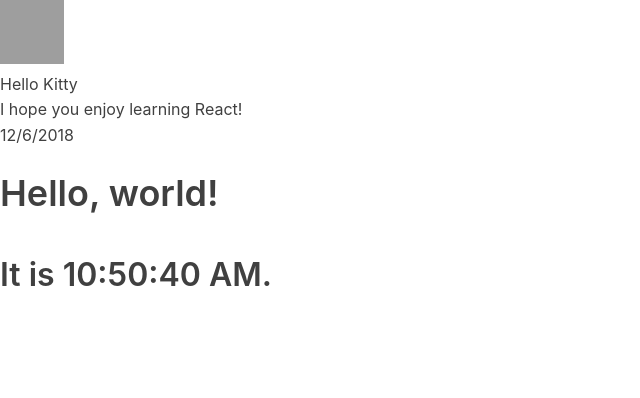
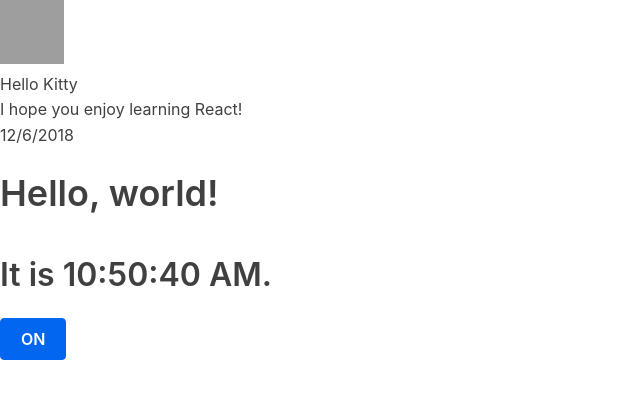
Before and after one commit to tanviraminbappy/my-react-app, a React (Create React App) app: page / in a window 1280 px wide. Shown: the top 398 px of the page, without its empty margins (0-640 px from the left). Built offline with nearby package versions, Linux system fonts and the light colour scheme; grey boxes are pictures that could not be loaded.

Commit message:
binding method

```diff
--- a/src/App.js
+++ b/src/App.js
@@ -1,4 +1,6 @@
 import React, {Component} from 'react';
+import Clock from './Clock';
+import Toggle from './Toggle';
 
 function formatDate(date) {
     return date.toLocaleDateString();
@@ -60,6 +62,7 @@
                 author = {comment.author}
             />
             <Clock/>
+            <Toggle/>
 
 
             </div>
@@ -69,36 +72,3 @@
 }
 
 export default App;
-
-class Clock extends React.Component {
-    constructor(props) {
-      super(props);
-      this.state = {date: new Date()};
-    }
-
-    componentDidMount() {
-      this.timerID = setInterval(
-        () => this.tick(),
-        1000
-      );
-    }
-
-    componentWillUnmount() {
-      clearInterval(this.timerID);
-    }
-
-    tick() {
-      this.setState({
-        date: new Date()
-      });
-    }
-
-    render() {
-      return (
-        <div>
-          <h1>Hello, world!</h1>
-          <h2>It is {this.state.date.toLocaleTimeString()}.</h2>
-        </div>
-      );
-    }
-  }
--- /dev/null
+++ b/src/Clock.js
@@ -0,0 +1,37 @@
+import React, {Component} from 'react';
+
+class Clock extends Component {
+    constructor(props) {
+      super(props);
+      this.state = {date: new Date()};
+    }
+
+    componentDidMount() {
+      this.timerID = setInterval(
+        () => this.tick(),
+        1000
+      );
+    }
+
+    componentWillUnmount() {
+      clearInterval(this.timerID);
+    }
+
+    tick() {
+      this.setState({
+        date: new Date()
+      });
+    }
+
+    render() {
+      return (
+        <div>
+          <h1>Hello, world!</h1>
+          <h2>It is {this.state.date.toLocaleTimeString()}.</h2>
+        </div>
+      );
+    }
+  }
+
+
+  export default Clock;
--- /dev/null
+++ b/src/Toggle.js
@@ -0,0 +1,27 @@
+import React, {Component} from 'react';
+
+class Toggle extends Component {
+    constructor(props) {
+      super(props);
+      this.state = {isToggleOn: true};
+
+      // This binding is necessary to make `this` work in the callback
+      this.handleClick = this.handleClick.bind(this);
+    }
+
+    handleClick() {
+      this.setState(state => ({
+        isToggleOn: !state.isToggleOn
+      }));
+    }
+
+    render() {
+      return (
+        <button onClick={this.handleClick}>
+          {this.state.isToggleOn ? 'ON' : 'OFF'}
+        </button>
+      );
+    }
+  }
+
+  export default Toggle;
```
